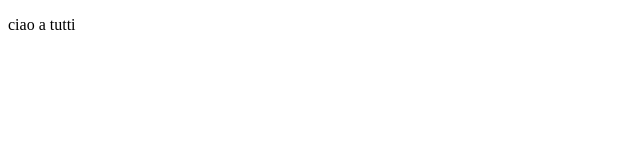
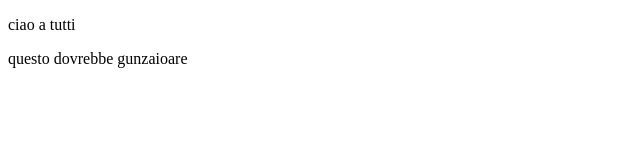
Before and after one commit to MarcoV98/bw1_quiz, a plain HTML site: page index.html in a window 1280 px wide. Shown: the whole page, without its empty margins (0-640 px from the left). Drawn offline with Linux system fonts and the light colour scheme.

Commit message:
funziaonare

```diff
--- a/index.html
+++ b/index.html
@@ -7,6 +7,6 @@
 </head>
 <body>
   <P>ciao a tutti</P>
-
+  <p> questo dovrebbe gunzaioare </p>
 </body>
 </html>
```
